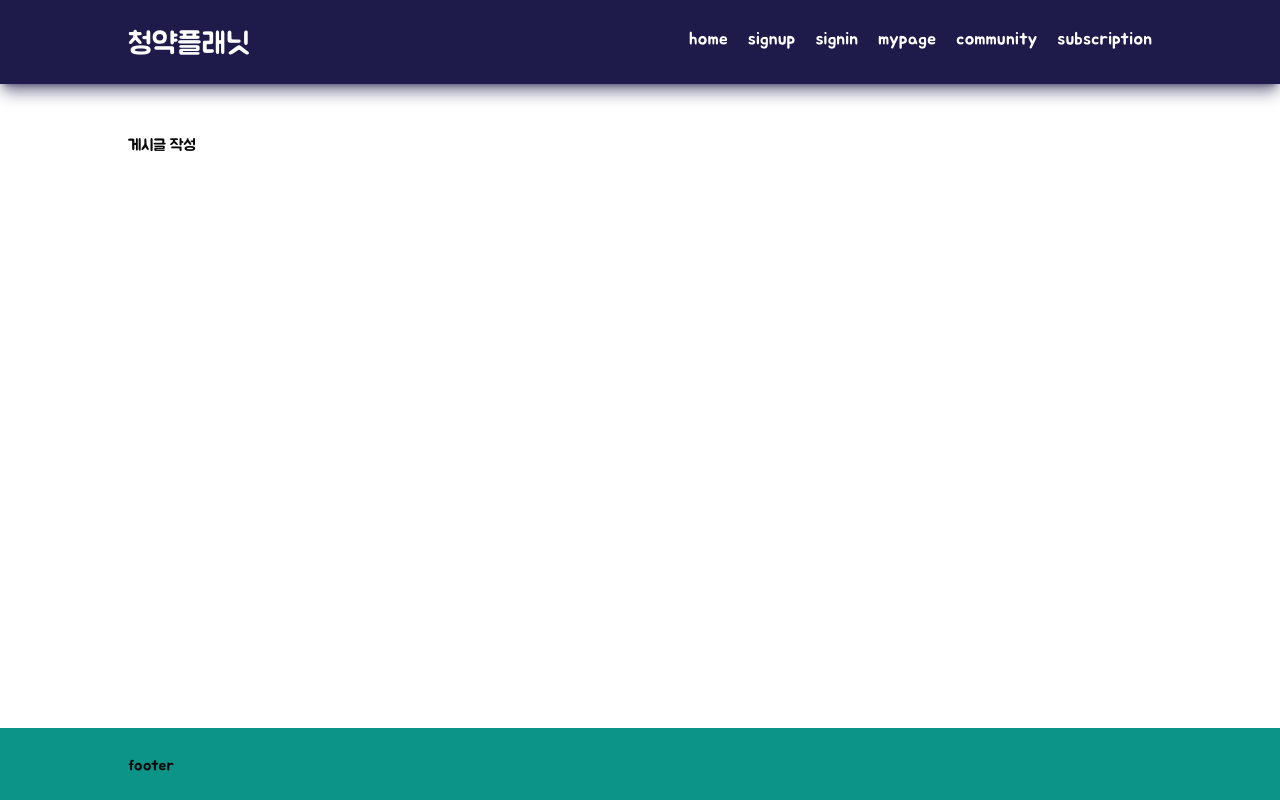
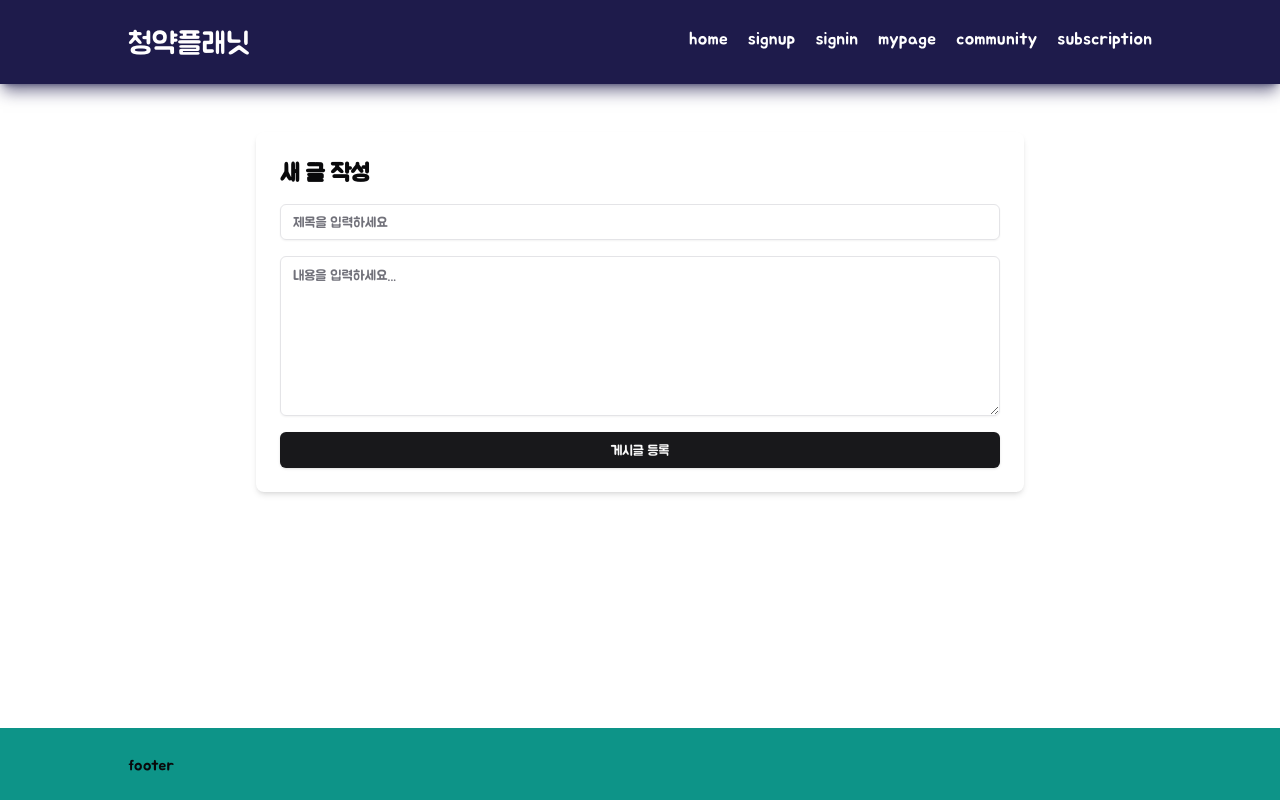
Before and after one commit to cheongyakplanet/FE, a Next.js app: page /community/post in a window 1280 px wide. Built offline with nearby package versions, Linux system fonts and the light colour scheme.

Commit message:
feat: 게시글 작성 기능 구현

```diff
--- /dev/null
+++ b/src/app/community/components/newPost.tsx
@@ -0,0 +1,21 @@
+import Image from 'next/image';
+import { useRouter } from 'next/navigation';
+
+import write from '@/assets/images/write.png';
+
+import { Button } from '@/components/ui/button';
+
+export default function NewPost() {
+  const router = useRouter();
+  const goNewPost = () => {
+    router.push('/community/post');
+  };
+
+  return (
+    <div className="fixed bottom-24 right-16 z-50 transition-transform duration-300 ease-in-out hover:scale-110">
+      <Button onClick={goNewPost} className="h-16 w-16 rounded-full bg-orange-400 hover:bg-orange-300">
+        <Image src={write} alt="게시글 작성" />
+      </Button>
+    </div>
+  );
+}
--- a/src/app/community/detail/page.tsx
+++ b/src/app/community/detail/page.tsx
@@ -1,6 +1,7 @@
 'use client';
 
 import Comment from '../components/comment';
+import NewPost from '../components/newPost';
 
 import { useState } from 'react';
 
@@ -31,6 +32,7 @@ export default function detail() {
 
   return (
     <div className="space-y-10">
+      <NewPost />
       <Link href="/community" className="flex space-y-1 underline">
         <ArrowLeft />
         전체 글 보러가기
--- a/src/app/community/page.tsx
+++ b/src/app/community/page.tsx
@@ -1,5 +1,6 @@
 'use client';
 
+import NewPost from './components/newPost';
 import PostTable from './components/post-table';
 
 import { useState } from 'react';
@@ -14,9 +15,6 @@ export default function community() {
   return (
     <div>
       <div className="font-bold">커뮤니티</div>
-      <div>
-        <p className="text-left">내가 작성한 게시글 / 등등....</p>
-      </div>
 
       <div className="flex justify-between">
         <Tabs value={sort} onValueChange={setSort}>
@@ -34,6 +32,7 @@ export default function community() {
         />
       </div>
       <PostTable sort={sort} searchWord={searchWord} />
+      <NewPost />
     </div>
   );
 }
--- a/src/app/community/post/page.tsx
+++ b/src/app/community/post/page.tsx
@@ -1,3 +1,14 @@
+import { Button } from '@/components/ui/button';
+import { Input } from '@/components/ui/input';
+import { Textarea } from '@/components/ui/textarea';
+
 export default function post() {
-  return <div>게시글 작성</div>;
+  return (
+    <div className="mx-auto mt-10 max-w-3xl rounded-lg bg-white p-6 shadow-md">
+      <h1 className="mb-4 text-2xl font-bold">새 글 작성</h1>
+      <Input className="mb-4" placeholder="제목을 입력하세요" />
+      <Textarea className="mb-4 h-40" placeholder="내용을 입력하세요..." />
+      <Button className="w-full">게시글 등록</Button>
+    </div>
+  );
 }
--- a/src/services/community/hooks/useGetPost.ts
+++ b/src/services/community/hooks/useGetPost.ts
@@ -18,7 +18,7 @@ export const useGetPostDetail = () => {
     mutationKey: [GET_postDetail.name],
     mutationFn: GET_postDetail,
     onSuccess: ({ data }) => {
-      detailPostStore.updateDetailPost(data);
+      detailPostStore.updateDetailPost(data.data);
     },
   });
 };
--- a/src/services/community/types.ts
+++ b/src/services/community/types.ts
@@ -5,5 +5,5 @@ export interface PostDto {
 
 export interface PostCommentDto {
   postId: number;
-  comment: string;
+  content: string;
 }
```
Also changed, not shown: src/assets/images/write.png (added).
